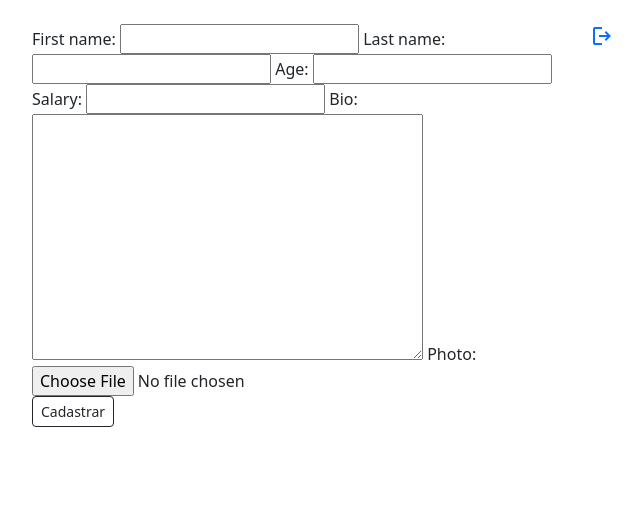
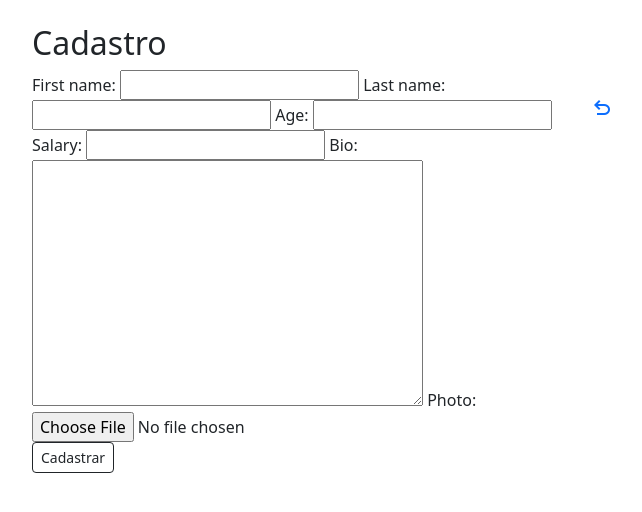
Before and after one commit to mantiniDev/projetoCadastroClientes, a Django app: page /clientes/new/ in a window 1280 px wide. Shown: the top 512 px of the page, without its empty margins (62-704 px from the left). Run offline with Django 4.2, Linux system fonts and the light colour scheme; the visitor is signed in with stand-in values (Sample User, id 1); some libraries are stand-ins or nearby versions.

Commit message:
bootstrapp1

```diff
--- a/clientes/templates/person.html
+++ b/clientes/templates/person.html
@@ -7,7 +7,8 @@
     <div class="container text-center">
         <div class="row">
             <div class="col" >
-                <h2>Lista de Clientes</h2>
+                <br>
+                <h2>Lista de Pacientes</h2>
                 <ul>
                     <ul>
                         {% for person in persons %}
--- a/clientes/templates/person_form.html
+++ b/clientes/templates/person_form.html
@@ -5,10 +5,10 @@
 
 {% block main %}
     <div class="container">
-        <br>
         <div class="row">
-
         <div class="col">
+            <br>
+            <h2>Cadastro </h2>
             <form method="POST" enctype="multipart/form-data">
                 {% csrf_token %}
                 {{ form|bootstrap_horizontal }}
@@ -17,7 +17,13 @@
             </form>
         </div>
         <div class="col">
-            <a href="{% url 'person_list' %}"> <link rel="stylesheet" href="https://fonts.googleapis.com/css2?family=Material+Symbols+Outlined:opsz,wght,FILL,GRAD@48,400,0,0" /> <span class="material-symbols-outlined"> logout </span></a>
+            <br>
+            <br>
+            <br>
+            <br>
+            <a href="{% url 'person_list' %}"> <link rel="stylesheet" href="https://fonts.googleapis.com/css2?family=Material+Symbols+Outlined:opsz,wght,FILL,GRAD@48,700,0,0" /> <span class="material-symbols-outlined">
+undo
+</span></a>
         </div>
         </div>
     </div>
--- a/templates/registration/login.html
+++ b/templates/registration/login.html
@@ -8,6 +8,7 @@
             <div class="col">
             </div>
             <div class="col">
+                <br>
             <h2> Login </h2>
                 <form method="post">
                     {% csrf_token %}
```
